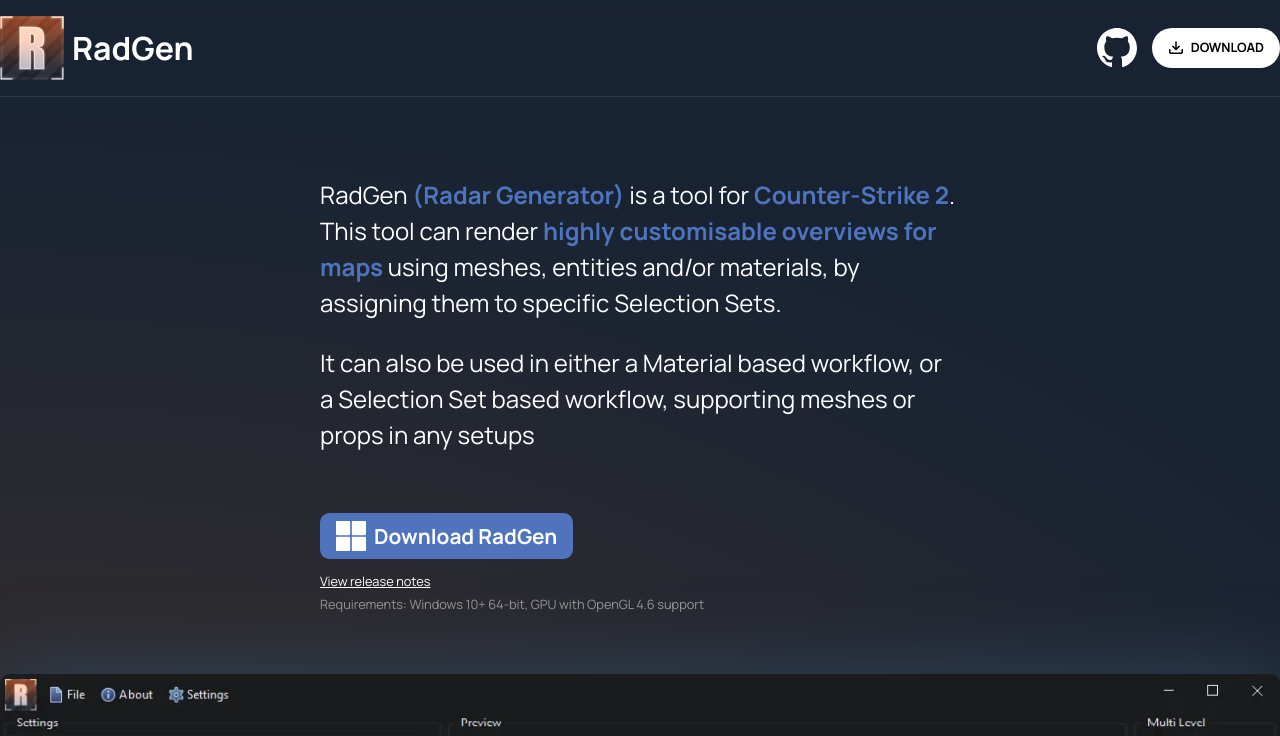
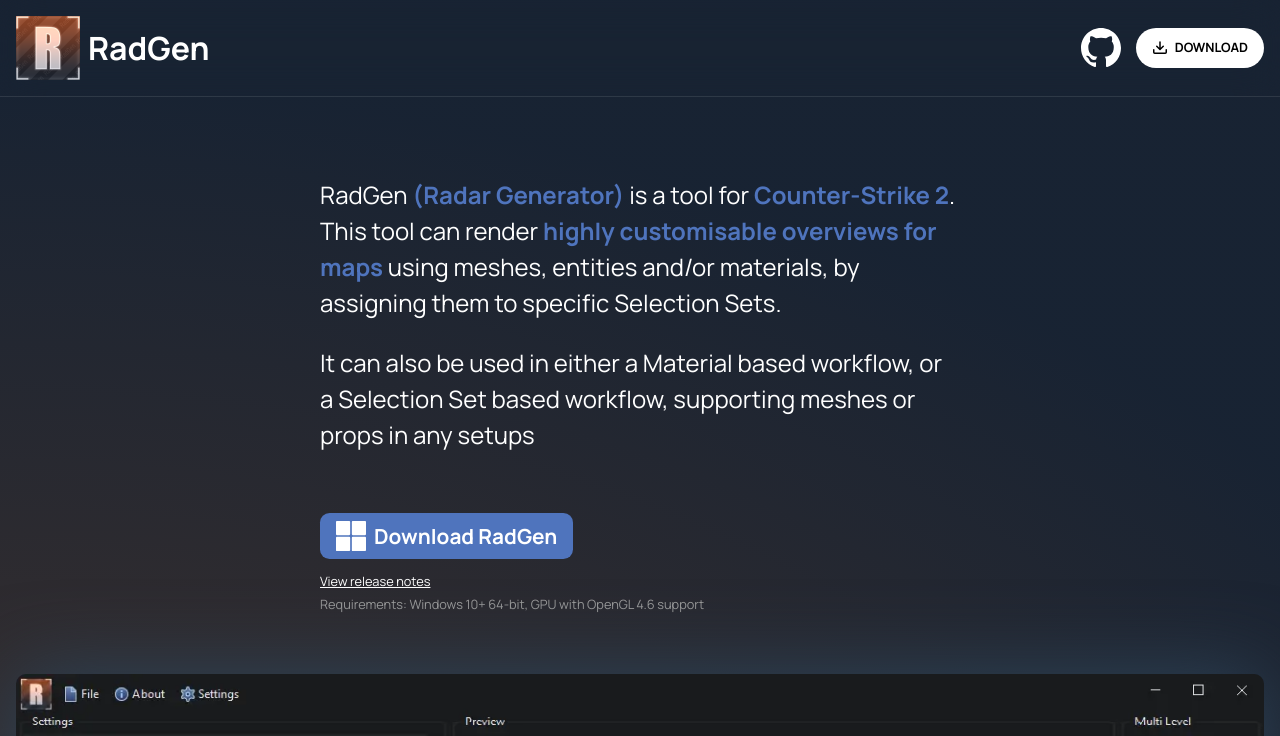
Before and after one commit to RadarGenerator/radargenerator.github.io, a plain HTML site: page index.html in a window 1280 px wide. Shown: the top 736 px of the page. Drawn offline with Linux system fonts and the light colour scheme; no server answers.

Commit message:
third time's the charm

```diff
--- a/static/style.css
+++ b/static/style.css
@@ -108,7 +108,7 @@
 
 .container {
 	margin: 0 auto;
-	padding: 0 0rem;
+	padding: 0 1rem;
 	max-width: 1440px;
 	width: 100%;
 }
```
Also changed, not shown: index.html (+0 -2 lines).
